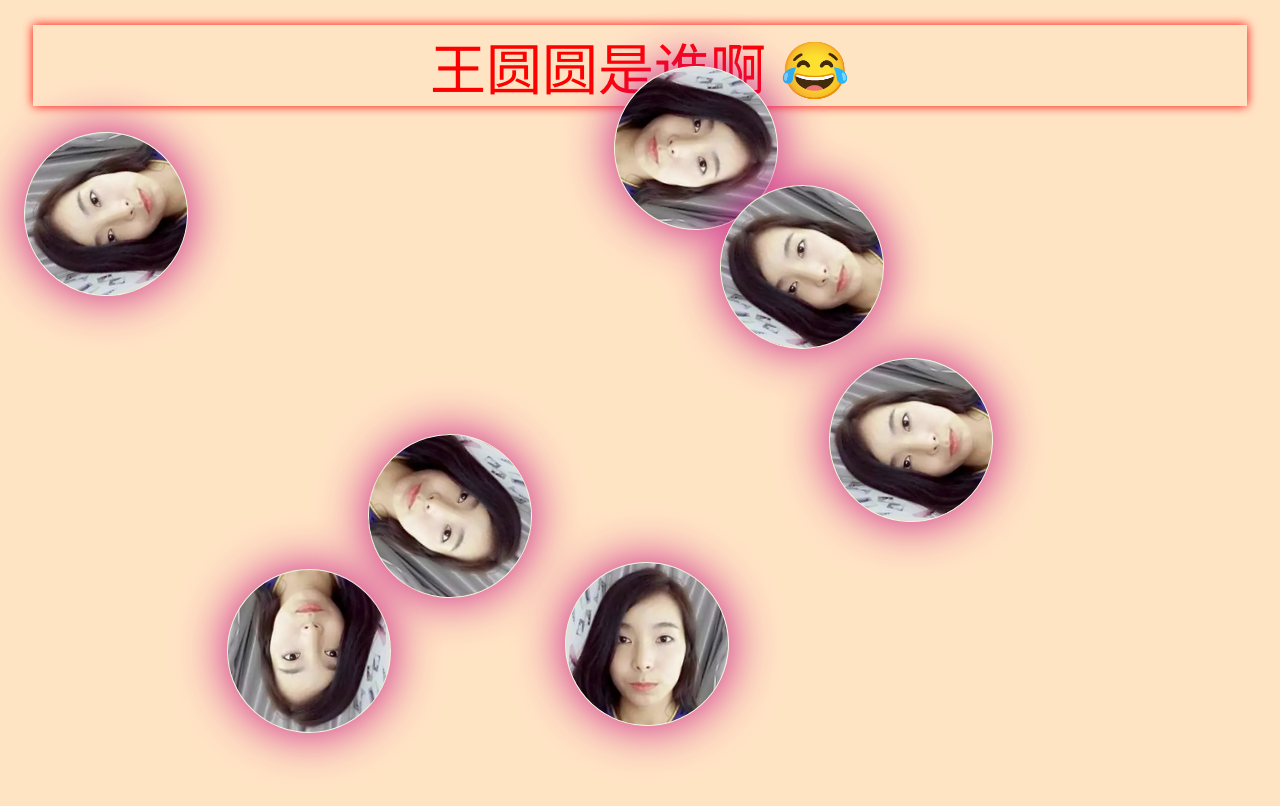
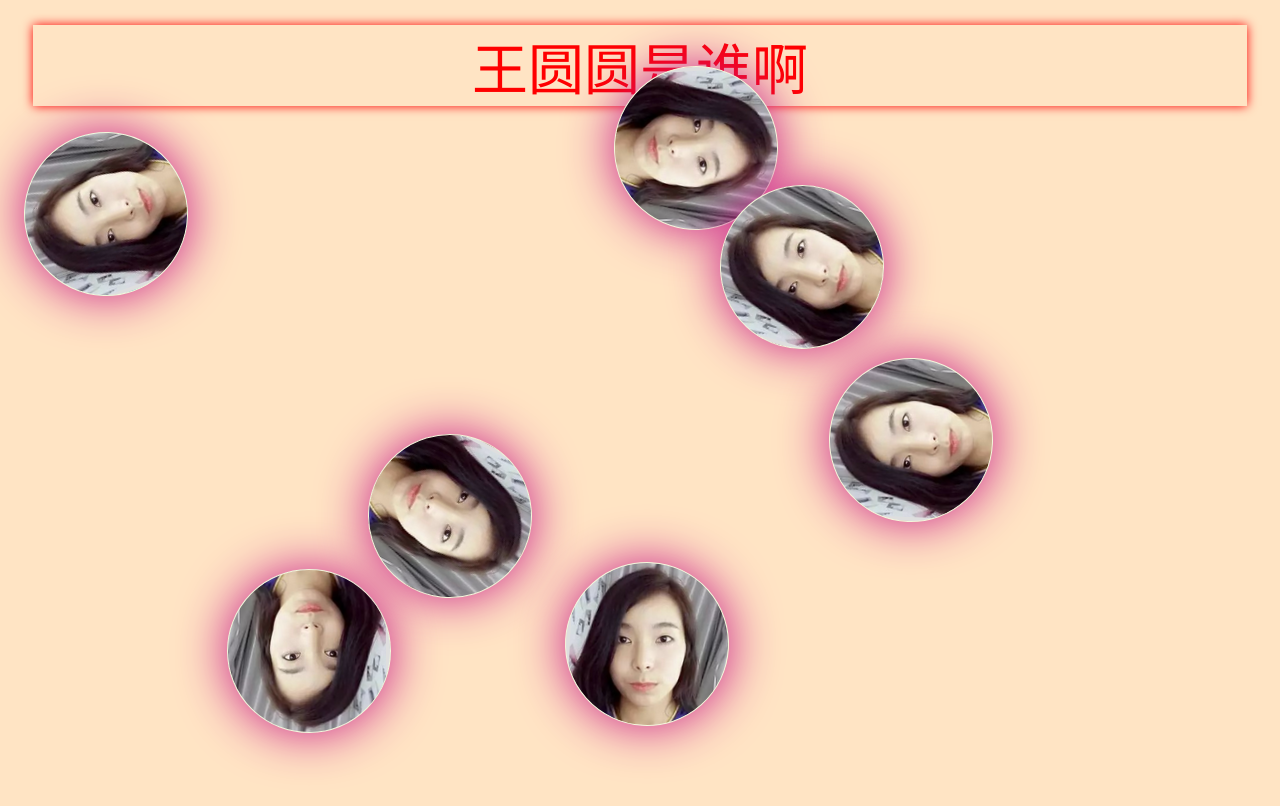
Before and after one commit to 834499845/834499845.github.io, a plain HTML site: page index.html in a window 1280 px wide. Drawn offline with Linux system fonts and the light colour scheme.

Commit message:
add '22'

```diff
--- a/css/index.css
+++ b/css/index.css
@@ -1,8 +1,6 @@
 *{
     box-sizing: border-box;
 }
-
-
 html,body{
     height: 100%;
     font-size: 14.0px;
--- a/index.html
+++ b/index.html
@@ -12,7 +12,7 @@
 </head>
 
 <body>
-    <header>王圆圆是谁啊 😂</header>
+    <header>王圆圆是谁啊</header>
     <div class="ball"></div>
     <div class="ball"></div>
     <div class="ball"></div>
```
